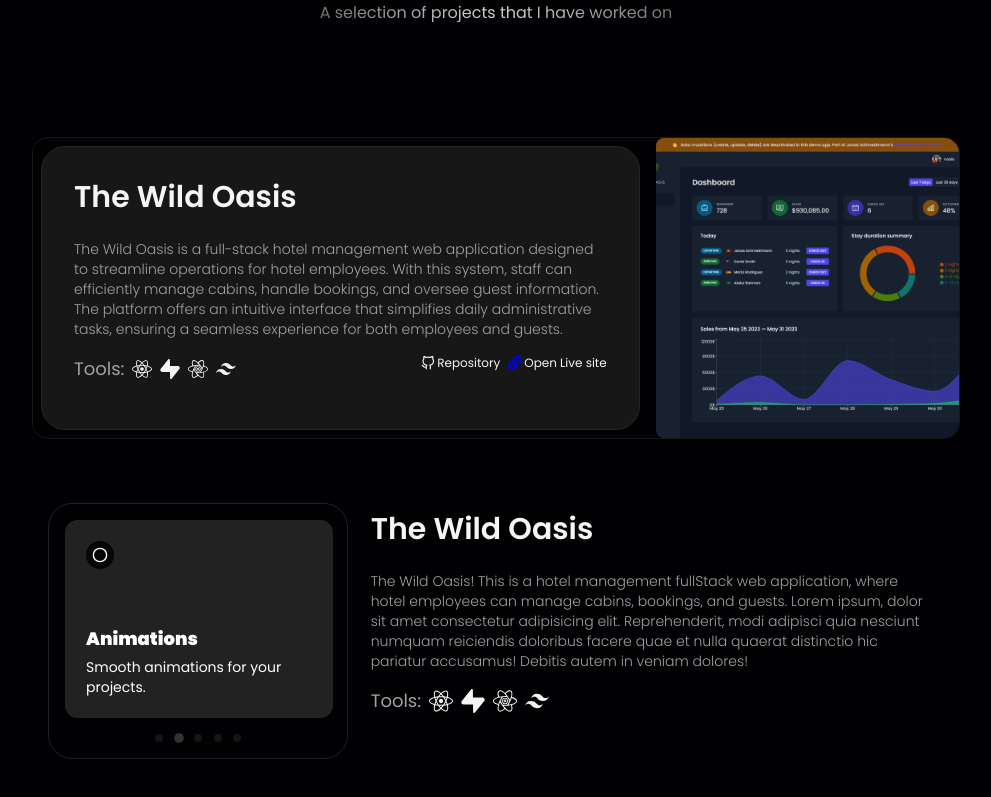
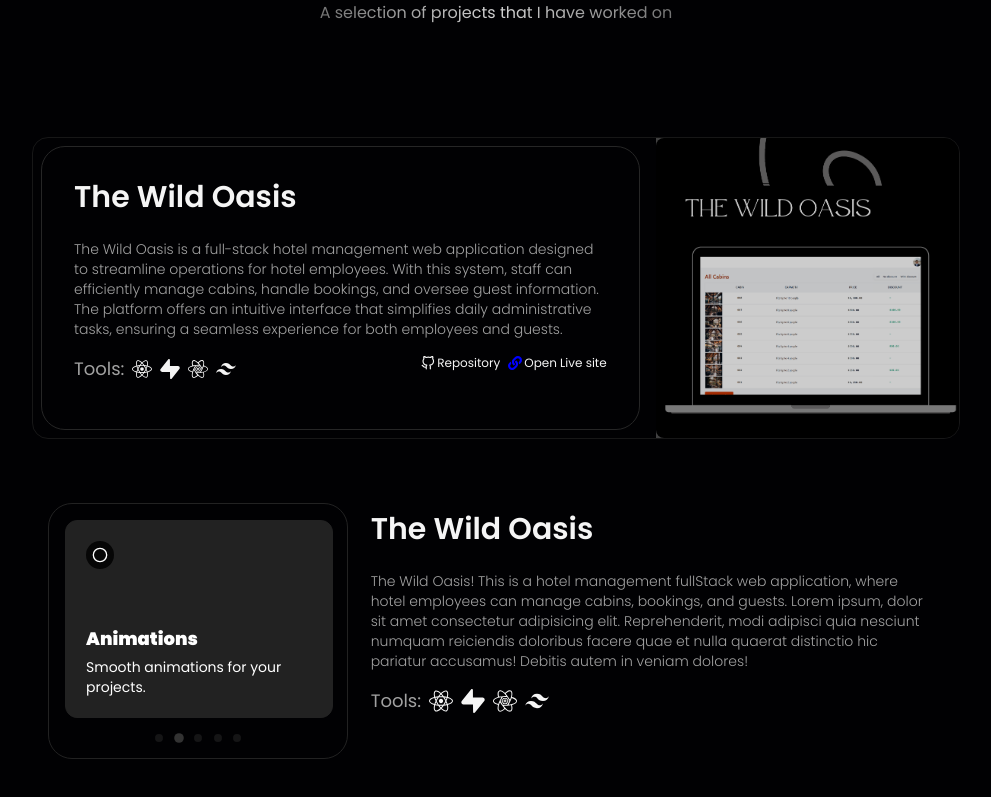
Before and after one commit to Hamid-Iqball/HamidIqbal-portfolio, a Next.js app: page / in a window 1280 px wide. Shown: the part 2535-3332 px from the top of the page, without its empty margins (144-1135 px from the left). Built offline with nearby package versions, Linux system fonts and the light colour scheme; a web font is replaced by a local one.

Commit message:
image uploaded for the lg screens

```diff
--- a/src/app/page.tsx
+++ b/src/app/page.tsx
@@ -19,7 +19,7 @@ function Home() {
       <section className=" mx-1 sm:w-3/4 max-w-full sm:mx-auto text-white mb-12">
         <Skills/>
       </section>
-      <section className="text-white w-full sm:w-11/12 md:w-3/4 max-w-full mx-auto min-h-screen mb-12">
+      <section className="text-white w-full lg:w-3/4  max-w-full mx-auto min-h-screen mb-12">
         <Projects/>
       </section>
 
--- a/src/components/Projects.tsx
+++ b/src/components/Projects.tsx
@@ -31,13 +31,13 @@ function Projects() {
 
 
         <div className="grid grid-cols-12 gap-2 rounded-2xl overflow-hidden h-full border border-neutral-900">
-  <div className="col-span-12 lg:col-span-8 p-2 text-neutral-100 h-full">
-    <SpotlightCard className="h-full custom-spotlight-card" spotlightColor="rgba(0, 229, 255, 0.2)">
+  <div className="col-span-12 lg:col-span-8 p-2 text-neutral-100 h-full ">
+    <SpotlightCard className="h-full flex flex-col custom-spotlight-card" spotlightColor="rgba(0, 229, 255, 0.2)">
     <h1 className="text-3xl font-semibold mb-6">The Wild Oasis</h1>
             <p className="text-sm font-light text-neutral-400 mb-4">
             The Wild Oasis is a full-stack hotel management web application designed to streamline operations for hotel employees. With this system, staff can efficiently manage cabins, handle bookings, and oversee guest information. The platform offers an intuitive interface that simplifies daily administrative tasks, ensuring a seamless experience for both employees and guests.
             </p>
-            <div className="flex items-start gap-2 flex-col lg:flex-row justify-center lg:justify-between">
+            <div className="flex items-start gap-2 flex-col lg:flex-row justify-center lg:justify-between ">
               <div className="flex gap-2 items-center">
               <h1 className="text-neutral-400 text-lg">Tools:</h1>
                 <FaReact size={20}/>
@@ -45,23 +45,21 @@ function Projects() {
                 <SiReactquery size={20}/>
                 <RiTailwindCssFill size={20}/>
               </div>
-              <div className="flex  items-center  gap-2 ">
-                <Link href="/" className="flex items-center justify-between gap-[2px] text-xs hover:underline decoration-1 underline-offset-4 decoration-neutral-400 cursor-alias"> <FiGithub size={14}/> Repository</Link>
+              <div className="flex  items-center  gap-2   ">
+                <Link href="https://github.com/Hamid-Iqball/The-wild-oasis-WebApp" className="flex items-center justify-between gap-[2px] text-xs hover:underline decoration-1 underline-offset-4 decoration-neutral-400 cursor-alias"> <FiGithub size={14}/> Repository</Link>
                 <Link href='/' className="flex items-center justify-between gap-[2px] text-xs   hover:underline decoration-1 underline-offset-4 cursor-alias " > <FaLink size={14} color="blue"/>Open Live site</Link>
               </div>
             </div>
     </SpotlightCard>
   </div>
-  <div className="relative w-full col-span-12 lg:col-span-4 h-full min-h-[300px]">
+        <div className="relative w-full col-span-12 p-4 lg:col-span-4 min-h-[300px]  opacity-80 hover:opacity-100 transition-opacity ease-in-out duration-700 cursor-pointer bg-neutral-600">
         <Image
-    src="/projects/TheWildOasisWA/dashboard.png"
+          src="/projects/TheWildOasisWA/nextimg.png"
           alt="The Wild Oasis Dashboard"
           fill
           className="rounded-lg object-cover"
         />
       </div>
-
-
 
         </div>
 
--- a/src/components/SpotLightCard.tsx
+++ b/src/components/SpotLightCard.tsx
@@ -54,7 +54,7 @@ const SpotlightCard: React.FC<SpotlightCardProps> = ({
       onBlur={handleBlur}
       onMouseEnter={handleMouseEnter}
       onMouseLeave={handleMouseLeave}
-      className={`relative rounded-3xl border border-neutral-800 bg-neutral-900 overflow-hidden p-8 ${className}`}
+      className={`relative rounded-3xl border border-neutral-800 bg-[#010103] overflow-hidden p-8 ${className}`}
     >
       <div
         className="pointer-events-none absolute inset-0 opacity-0 transition-opacity duration-500 ease-in-out"
```
Also changed, not shown: public/projects/TheWildOasisWA/nextimg.png (added). Lines whose indentation alone changed are shown as unchanged.
